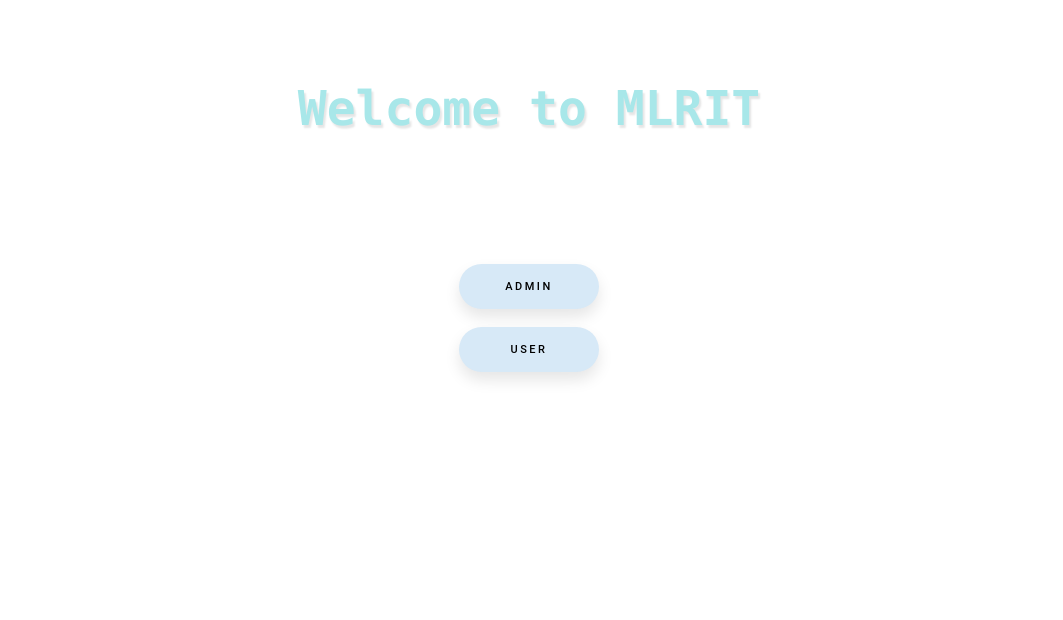
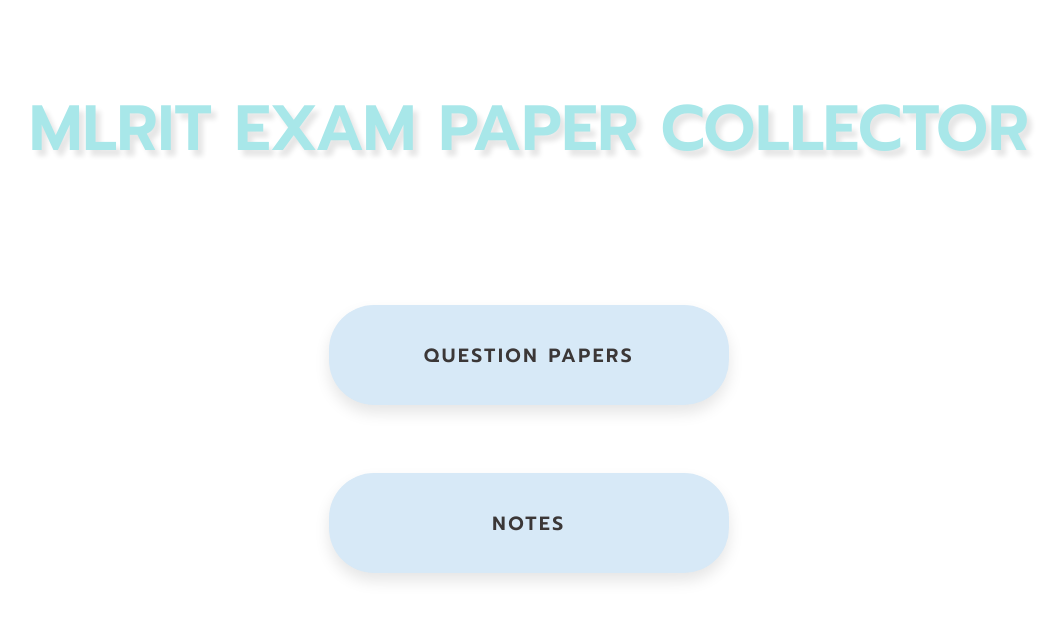
Before and after one commit to kothapallypavan/papersmlrit, a PHP site: page / in a window 1280 px wide. Shown: the top 620 px of the page, without its empty margins (111-1174 px from the left). Run offline with PHP 8.4, Linux system fonts and the light colour scheme.

Commit message:
div hiding on click
button click chesina pudu form display i thunai

```diff
--- a/papers-collector-project/index.html
+++ b/papers-collector-project/index.html
@@ -1,5 +1,6 @@
 <!DOCTYPE html>
 <html lang="en">
+
 <head>
     <meta charset="UTF-8">
     <meta http-equiv="X-UA-Compatible" content="IE=edge">
@@ -8,17 +9,69 @@
     <link rel="stylesheet" href="style.css">
     <script src="./script.js"></script>
 </head>
+
 <body>
     <div class="header">
-    <h1>Welcome to MLRIT</h1>
+        <h1>MLRIT EXAM PAPER COLLECTOR</h1>
     </div>
 
     <div class="buttons">
-        <button name="admin" value="admin">ADMIN</button>
+        <button name="papers"id="paperbutton" value="papers" onclick="displaypaperform()">Question PAPERS</button>
         <br><br>
-        <button name="user" value="user">USER</button>
+        <button name="NOTES" id="notesbutton" value="NOTES" onclick="displaynoteform()">NOTES</button>
+    </div>
+    <div class="questionpapers_container">
 
     </div>
+    <div class="notes_container" style="display: none;">
+        <form action="/action_page.php">
+            <fieldset style="width: 40%; height: auto; text-align: center;">
+                <legend>NOTES AND MATERIAL:</legend>
+                <label for="fname">choose a subject : </label>
+                <select name="subject" id="subject">
+                    <option value="" disabled>select</option>
+                    <option value="AIRTIFICIAL INTELIGENCE">AIRTIFICIAL INTELIGENCE</option>
+                    <option value="PROGRAMMING FOR PROBLEM SOLVING">PROGRAMMING FOR PROBLEM SOLVING</option>
+                    <option value="WEB TECHNOLOGIES">WEB TECHNOLOGIES</option>
+                    <option value="programmer">Programmer</option>
+                    <option value="DESIGN AND ANALYSIS OF ALGORITHM">DESIGN AND ANALYSIS OF ALGORITHM</option>
+                </select><br><br><br>
+                <input type="submit" value="Submit">
+            </fieldset>
+        </form>
+    </div>
+    <div class="papers_container" style="display: none;">
+        <form action="/action_page.php">
+            <fieldset>
+              <legend>paper selection :</legend>
+              <label for="fname">choose a subject : </label>
+                <select name="subject" id="subject">
+                    <option value="" disabled>select</option>
+                    <option value="AIRTIFICIAL INTELIGENCE">AIRTIFICIAL INTELIGENCE</option>
+                    <option value="PROGRAMMING FOR PROBLEM SOLVING">PROGRAMMING FOR PROBLEM SOLVING</option>
+                    <option value="WEB TECHNOLOGIES">WEB TECHNOLOGIES</option>
+                    <option value="programmer">Programmer</option>
+                    <option value="DESIGN AND ANALYSIS OF ALGORITHM">DESIGN AND ANALYSIS OF ALGORITHM</option>
+                </select><br><br>
+                <label for="fname">choose a year : </label>
+                <select name="year-selected" id="year-selected">
+                    <option value="" disabled>select</option>
+                    <option value="2020-2021">2020-2021</option>
+                    <option value="2021-2022">2021-2022</option>
+                </select><br><br>
+                <label for="fname">choose a exam : </label>
+                <select name="exam" id="exam">
+                    <option value="" disabled>select</option>
+                    <option value="semister">semister</option>
+                    <option value="mid-1">mid-1</option>
+                    <option value="mid-2">mid-2</option>
+                </select><br><br>
+                <input type="radio" name="exam-type" id="exam-type" value="regular"> regular
+                <input type="radio" name="exam-type" id="exam-type" value="supply"> supplymentry<br><br>
+                <input type="submit" value="Submit">
+            </fieldset>
+          </form>
+    </div>
+</body>
 
-</body>
 </html>
--- /dev/null
+++ b/papers-collector-project/script.js
@@ -0,0 +1,23 @@
+function displaynoteform(){
+    var x = document.getElementsByClassName('notes_container')[0];
+    document.getElementById('paperbutton').style.display="none";
+    if(x.style.display =="block"){
+        x.style.display="none";
+        document.getElementById('paperbutton').style.display="block";
+    }
+    else{
+        x.style.display="block";
+    }
+}
+
+function displaypaperform(){
+    var x = document.getElementsByClassName('papers_container')[0];
+    document.getElementById('notesbutton').style.display="none";
+    if(x.style.display =="block"){
+        x.style.display="none";
+        document.getElementById('notesbutton').style.display="block";
+    }
+    else{
+        x.style.display="block";
+    }
+}
--- a/papers-collector-project/style.css
+++ b/papers-collector-project/style.css
@@ -1,29 +1,29 @@
+
+@import url('https://fonts.googleapis.com/css2?family=Prompt:wght@600&display=swap');
 
 .header{
     text-align: center;
-    font-size: larger;
     color: #A8E7E9;
     margin-top: 5rem;
-    font-family: "Lucida Console", "Courier New", monospace;
-
-}
+    font-family: 'Prompt', sans-serif;
+  }
 .header h1{
-    font-size: 3rem;
-    text-shadow: 2px 3px 2px rgba(0, 0, 0, 0.1);
+    font-size: 4rem;
+    text-shadow: 5px 6px 5px rgba(0, 0, 0, 0.1);
 }
 .buttons{
     text-align: center;
     margin-top: 8rem;
 }
 .buttons button{
-  width: 140px;
-  height: 45px;
-  font-family: 'Roboto', sans-serif;
-  font-size: 11px;
+  width: 400px;
+  height: 100px;
+  font-family: 'Prompt', sans-serif;
+  font-size: larger;
   text-transform: uppercase;
   letter-spacing: 2.5px;
   font-weight: 500;
-  color: #000;
+  color: rgb(59, 55, 55);
   background-color: #D7E9F7;
   border: none;
   border-radius: 45px;
@@ -31,9 +31,10 @@
   transition: all 0.3s ease 0s;
   cursor: pointer;
   outline: none;
+  margin-bottom: 50px;
 }
 .buttons button:hover{
-    background-color: #2EE59D;
+  background-color: #2EE59D;
   box-shadow: 0px 15px 20px rgba(46, 229, 157, 0.4);
   color: #fff;
   transform: translateY(-7px);
```
Also changed, not shown: 1 other file.
